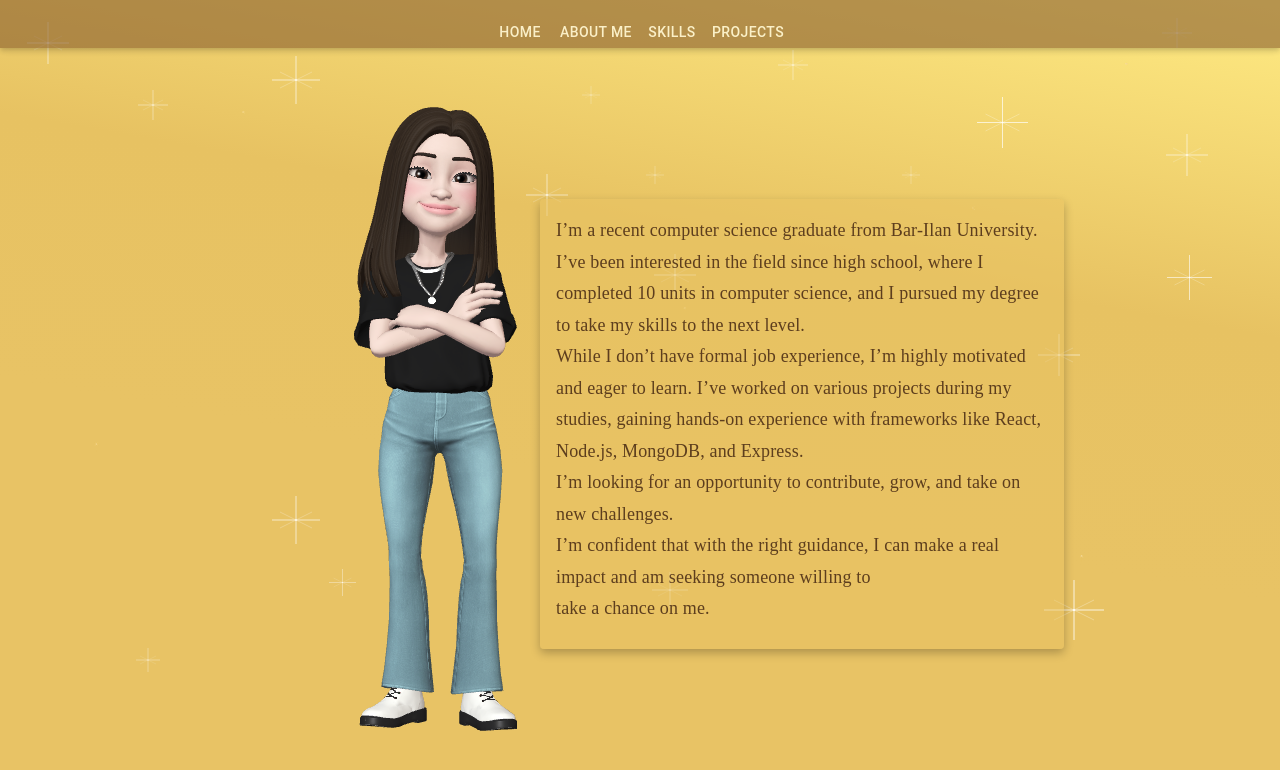
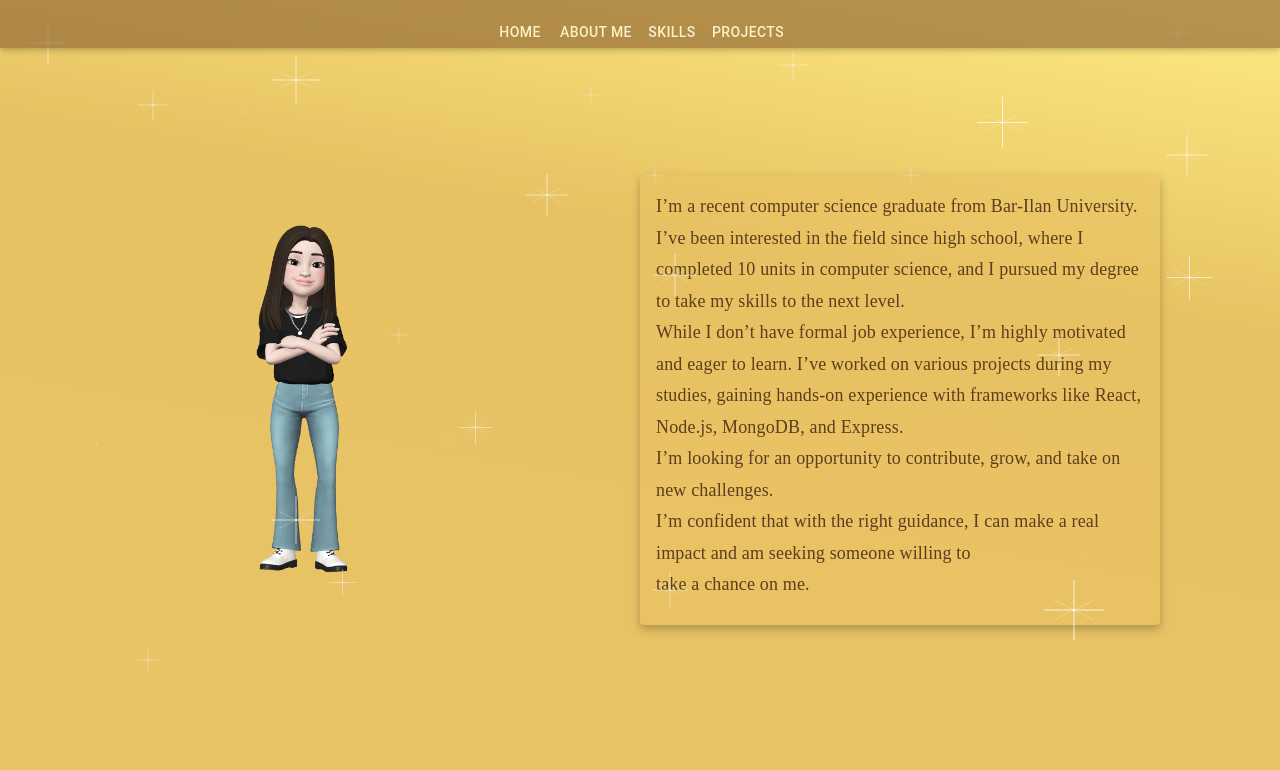
Before and after one commit to amithazan1/MyWebsite, a React (Vite) app in the folder my-portfoilo/: page /about in a window 1280 px wide. Shown: the top 770 px of the page. Built offline with nearby package versions, Linux system fonts and the light colour scheme; a web font is replaced by a local one.

Commit message:
improved grid layout

```diff
--- a/my-portfoilo/src/App.jsx
+++ b/my-portfoilo/src/App.jsx
@@ -14,14 +14,6 @@ import Skills from "./pages/Skills";
 import SparklesBackground from "./components/SparklesBackground";
 import { beautyBeastTheme } from "./assets/theme";
 import { BrowserRouter, Routes, Route } from "react-router-dom";
-
-const BackgroundBox = styled("div")({
-  height: "100vh",
-  backgroundImage: "url(./golden-background.jpg)",
-  backgroundSize: "cover",
-  backgroundRepeat: "no-repeat",
-  backgroundPosition: "center",
-});
 
 function App() {
   return (
--- a/my-portfoilo/src/assets/theme.js
+++ b/my-portfoilo/src/assets/theme.js
@@ -25,10 +25,6 @@ export const beautyBeastTheme = createTheme({
         body: {
           background:
             "linear-gradient(10deg, rgba(232,195,101,1) 41%, rgba(231,194,98,1) 67%, rgba(255,235,131,1) 100%, rgba(218,165,32,1) 100%)",
-          margin: 0,
-          padding: 0,
-          height: "100vh",
-          width: "100vw",
         },
       },
     },
--- a/my-portfoilo/src/components/ProjectCard.jsx
+++ b/my-portfoilo/src/components/ProjectCard.jsx
@@ -13,11 +13,15 @@ export default function ProjectCard({ name, description, image, onClick }) {
     <Card
       sx={{
         position: "relative",
+        height: { xs: "30vh", md: "35vh" },
       }}
     >
       <Grid container spacing={2} onClick={onClick} sx={{ cursor: "pointer" }}>
         {/** project image */}
-        <Grid size={4} sx={{ height: "26vh", bgcolor: "#000" }}>
+        <Grid
+          size={4}
+          sx={{ height: { xs: "30vh", md: "35vh" }, bgcolor: "#000" }}
+        >
           <CardMedia
             component="img"
             sx={{
--- a/my-portfoilo/src/index.css
+++ b/my-portfoilo/src/index.css
@@ -1,4 +1,31 @@
-* {
-  margin: 0;
-  padding: 0;
+body,
+html,
+#root {
+  margin: 0; /* Remove default margins */
+  padding: 0; /* Remove default paddings */
+  height: 100vh; /* Set body and html to full height */
+  width: 100vw; /* Set body and html to full height */
 }
+
+/** scroll bar */
+/* width */
+::-webkit-scrollbar {
+  width: 10px;
+}
+
+/* Track */
+::-webkit-scrollbar-track {
+  background: #615353;
+  border-radius: 10px;
+}
+
+/* Handle */
+::-webkit-scrollbar-thumb {
+  background: #615353;
+  border-radius: 10px;
+}
+
+/* Handle on hover */
+::-webkit-scrollbar-thumb:hover {
+  background: #b2a0a0;
+}
--- a/my-portfoilo/src/pages/AboutMe.jsx
+++ b/my-portfoilo/src/pages/AboutMe.jsx
@@ -9,23 +9,23 @@ export default function AboutMe() {
   return (
     <Grid
       container
-      spacing={2}
       justifyContent="center" // Centers horizontally
       alignItems="center" // Centers vertically
       sx={{
-        position: "relative",
-        top: "6vh",
-        width: "100%",
-        height: "94vh",
+        width: "100vw",
+        height: "100vh",
+        padding: "16px",
       }}
     >
       {/* Left: Image */}
-      <Grid size={{ xs: 4, sm: 5, lg: 3 }}>
+      <Grid
+        size={{ xs: 12, sm: 4, lg: 5 }}
+        sx={{ display: "flex", justifyContent: "center", alignItems: "center" }}
+      >
         <Box
           component="img"
           sx={{
-            width: "90",
-            height: "80",
+            maxWidth: "400px", // Limit image size for responsiveness
           }}
           alt="amit"
           src="./about-emoji.png" // Replace with your image URL
@@ -33,10 +33,12 @@ export default function AboutMe() {
       </Grid>
 
       {/* Right: Card */}
-      <Grid size={{ xs: 8, sm: 5, lg: 5 }}>
+      <Grid size={{ xs: 12, sm: 8, lg: 5 }}>
         <Card
           sx={{
             boxShadow: "0px 4px 10px rgba(0, 0, 0, 0.25)",
+            maxHeight: "500px",
+            maxWidth: "100%",
           }}
         >
           <CardContent>
--- a/my-portfoilo/src/pages/Home.jsx
+++ b/my-portfoilo/src/pages/Home.jsx
@@ -1,57 +1,24 @@
 import React from "react";
-import Background from "../components/Background";
-import Card from "@mui/material/Card";
-import CardContent from "@mui/material/CardContent";
 import Typography from "@mui/material/Typography";
 import Box from "@mui/material/Box";
-import WavingHandIcon from "@mui/icons-material/WavingHand";
 import IconButton from "@mui/material/IconButton";
 import GitHubIcon from "@mui/icons-material/GitHub";
 import LinkedInIcon from "@mui/icons-material/LinkedIn";
 import Grid from "@mui/material/Grid2";
 import Avatar from "@mui/material/Avatar";
-import { createTheme, alpha, getContrastRatio } from "@mui/material/styles";
-import { ThemeProvider } from "@emotion/react";
-import { beautyBeastTheme } from "../assets/theme";
 import "../Fonts.css";
-import StarAnimation from "../components/StarAnimation";
-
-const blackBase = "#000000";
-const blackMain = alpha(blackBase, 0.7);
-const violetBase = "#FEFAFF";
-const violetMain = alpha(violetBase, 0.7);
-
-const theme = createTheme({
-  palette: {
-    black: {
-      main: blackBase,
-      light: alpha(blackBase, 0.5),
-      dark: alpha(blackBase, 0.9),
-      contrastText: getContrastRatio(blackMain, "#fff") > 4.5 ? "#fff" : "#111",
-    },
-    violet: {
-      main: violetBase,
-      light: alpha(violetBase, 0.5),
-      dark: alpha(violetBase, 0.9),
-      contrastText:
-        getContrastRatio(violetMain, "#fff") > 4.5 ? "#fff" : "#111",
-    },
-  },
-});
 
 export default function Home() {
   return (
     <>
-      <ThemeProvider theme={beautyBeastTheme} injectFirst>
       <Grid
         container
         spacing={4}
         justifyContent="center" // Centers horizontally
         alignItems="center" // Centers vertically
         sx={{
-            position: "relative",
-            width: "100vw",
-            height: "100vh",
+          height: "100%",
+          width: "100%",
         }}
       >
         {/** Left: text */}
@@ -115,10 +82,7 @@ export default function Home() {
               color="primary"
               sx={{ bgcolor: "black.main" }}
               onClick={() =>
-                  window.open(
-                    "https://www.linkedin.com/in/amit-hazan1",
-                    "_blank"
-                  )
+                window.open("https://www.linkedin.com/in/amit-hazan1", "_blank")
               }
             >
               <LinkedInIcon />
@@ -126,7 +90,7 @@ export default function Home() {
           </Box>
         </Grid>
         {/** Right: image */}
-          <Grid size={{ xs: 6, sm: 5, lg: 3 }}>
+        <Grid size={{ xs: 6, sm: 5, md: 4, lg: 3 }}>
           <Box
             sx={{
               marginTop: 5,
@@ -143,7 +107,6 @@ export default function Home() {
           </Box>
         </Grid>
       </Grid>
-      </ThemeProvider>
     </>
   );
 }
--- a/my-portfoilo/src/pages/Projects.jsx
+++ b/my-portfoilo/src/pages/Projects.jsx
@@ -19,22 +19,18 @@ export default function Projects() {
   };
   return (
     <>
-      <Box
-        sx={{
-          display: "flex",
-          flexDirection: "column", // Stack items vertically
-          justifyContent: "center", // Center items vertically
-          alignItems: "center", // Center items horizontally
-          height: "100vh", // Ensure it takes full viewport height
-          marginTop: { xs: "15vh", md: 0 }, // Start from 10vh on small screens
-        }}
-      >
       <Grid
         container
         justifyContent="center" // Centers horizontally
+        alignItems="center" // Centers vertically
         spacing={2}
-          rowSpacing={3}
-          columnSpacing={4}
+        sx={{
+          height: "100vh", // Ensure full viewport height for vertical centering
+          width: "100%",
+          paddingTop: { xs: "10vh" },
+          paddingBottom: { xs: "5vh" },
+          overflow: { xs: "auto", md: "hidden" },
+        }}
       >
         <Grid size={{ xs: 10, md: 5 }}>
           <ProjectCard
@@ -56,7 +52,9 @@ export default function Projects() {
         <Grid size={{ xs: 10, md: 5 }}>
           <ProjectCard
             name="KNN classifier"
-              description="Dibor is a web-based chat application inspired by WhatsApp Web "
+            description="
+               A client-server system for data classification using a multi-threaded server architecture in C++.
+               The server handles client requests concurrently to classify data efficiently. "
             image="./KNN.jpg"
             onClick={() => handleCardClick("KNN classifier")}
           />
@@ -64,13 +62,14 @@ export default function Projects() {
         <Grid size={{ xs: 10, md: 5 }}>
           <ProjectCard
             name="arkanoid game"
-              description="Dibor is a web-based chat application inspired by WhatsApp Web "
+            description="
+              Created an Arkanoid game in Java using object-oriented programming.
+               The game includes features like paddle movement, ball collisions, and brick-breaking mechanics. "
             image="./arkanoid.png"
             onClick={() => handleCardClick("arkanoid game")}
           />
         </Grid>
       </Grid>
-      </Box>
     </>
   );
 }
--- a/my-portfoilo/src/pages/Skills.jsx
+++ b/my-portfoilo/src/pages/Skills.jsx
@@ -56,15 +56,11 @@ const categories = {
 };
 export default function Skills() {
   return (
-    <ThemeProvider theme={beautyBeastTheme}>
     <Box
       component="div"
       sx={{
         position: "relative",
         top: "10vh",
-          width: "100vw",
-          height: "90vh",
-          zIndex: 1000,
       }}
     >
       {Object.keys(categories).map((category) => (
@@ -74,22 +70,22 @@ export default function Skills() {
             variant="h5"
             gutterBottom
             color="primary"
-              sx={{ textAlign: "center" }}
+            sx={{ textAlign: "center", fontSize: "18px" }}
           >
             {category}
           </Typography>
           <Grid container spacing={3} justifyContent="center">
             {categories[category].map((skill, index) => (
-                <Grid item key={index} xs={6} sm={4} md={3} lg={2}>
+              <Grid item key={index} xs={3} sm={1} md={3} lg={2}>
                 <Box
                   sx={{
                     backgroundColor: "primary.dark",
                     position: "relative",
-                      minWidth: "100px",
+                    minWidth: "80px",
                     display: "flex",
                     flexDirection: "column",
                     alignItems: "center",
-                      padding: "10px",
+                    padding: "5px",
                     color: "white",
                     borderRadius: "8px",
                     boxShadow: "0px 4px 12px rgba(0, 0, 0, 0.1)",
@@ -98,15 +94,14 @@ export default function Skills() {
                       transform: "scale(1.1)",
                       boxShadow: "0px 6px 16px rgba(0, 0, 0, 0.2)",
                     },
+                    marginBottom: "5px",
                   }}
                 >
                   {skill.icon}
                   <Typography
                     variant="subtitle1"
                     className="anek-devanagari-200"
-                      sx={{
-                        marginTop: "10px",
-                      }}
+                    sx={{ marginTop: "2px" }}
                   >
                     {skill.name}
                   </Typography>
@@ -117,6 +112,5 @@ export default function Skills() {
         </Stack>
       ))}
     </Box>
-    </ThemeProvider>
   );
 }
```
Lines whose indentation alone changed are shown as unchanged.
